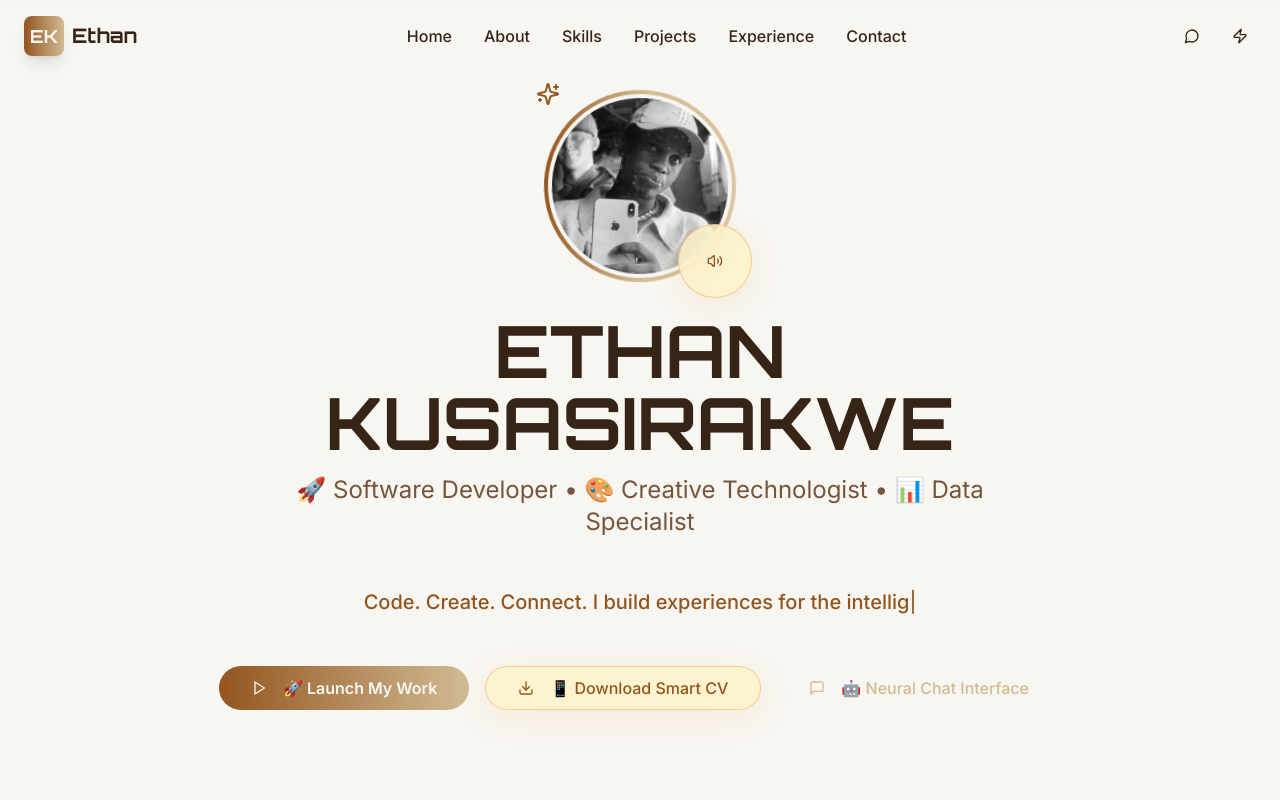
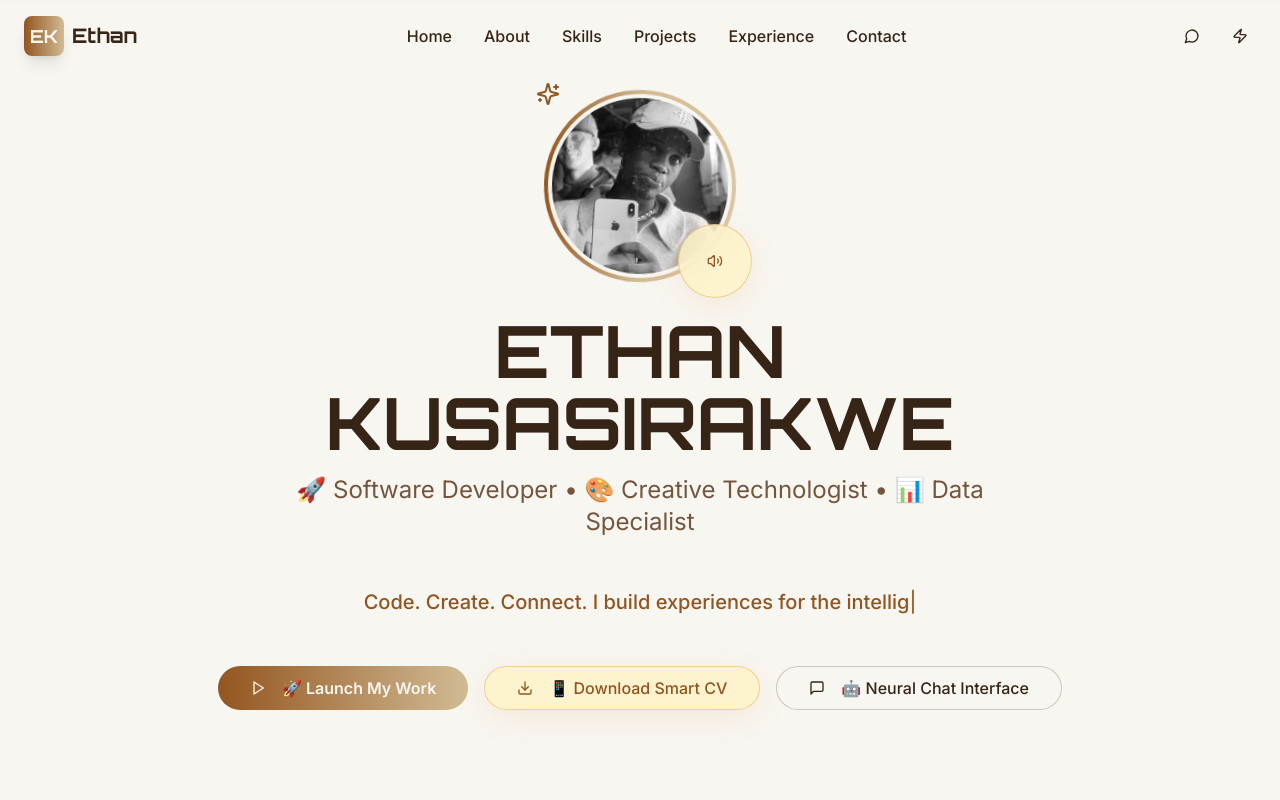
Before and after one commit to Ethan7628/ethank-folio, a React (Vite) app: page / in a window 1280 px wide. Shown: the top 800 px of the page. Built offline with nearby package versions, Linux system fonts and the light colour scheme.

Commit message:
Fix button visibility in themes
Ensure the "Neural Chat Interface" button is visible and professional across all themes.

```diff
--- a/src/components/HeroSection.tsx
+++ b/src/components/HeroSection.tsx
@@ -127,10 +127,10 @@ const HeroSectionComponent: React.FC = memo(() => {
             </Button>
 
             <Button
-              variant="ghost"
+              variant="outline"
               size="lg"
               onClick={() => document.getElementById('contact')?.scrollIntoView({ behavior: 'smooth' })}
-              className="text-secondary hover:text-accent transition-all duration-500 px-6 sm:px-8 py-3 sm:py-4 rounded-full w-full sm:w-auto text-sm sm:text-base hover:scale-105 transform hover:bg-accent/10"
+              className="border-muted-foreground/30 text-foreground hover:bg-muted hover:text-foreground hover:border-primary transition-all duration-500 px-6 sm:px-8 py-3 sm:py-4 rounded-full w-full sm:w-auto text-sm sm:text-base hover:scale-105 transform"
             >
               <MessageSquare className="w-4 h-4 sm:w-5 sm:h-5 mr-2" />
               🤖 Neural Chat Interface
```
